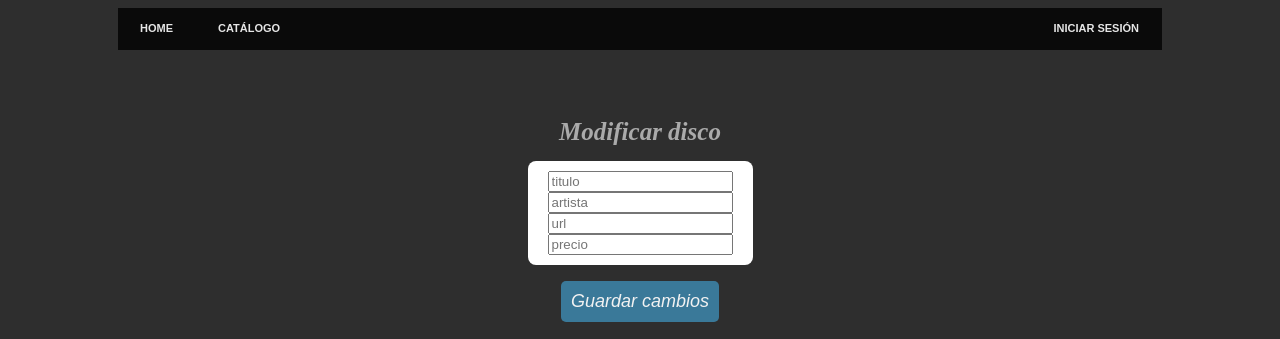
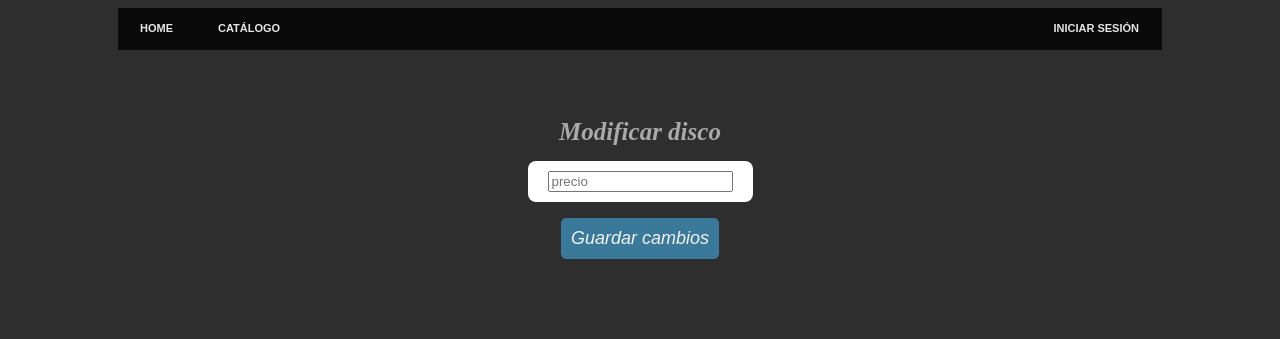
Before and after one commit to RedNova94/Proyecto_Web, a PHP site: page /modify.php?cd=1 in a window 1280 px wide. Shown: the top 339 px of the page. Run offline with PHP 8.4, Linux system fonts and the light colour scheme; data comes from the database, SQL or seed files in the repository.

```diff
--- a/modify.php
+++ b/modify.php
@@ -31,18 +31,9 @@
                 <div class="logo"><i>Modificar disco<i></i></div>
                 <!-- Main Form -->
 
-                    <form id="login-form" action="modify_disc.php?cd=<?php echo $_GET['cd']?>" class="text-left" method="post">
+                    <form id="login-form" action="modify_disc.php" class="text-left" method="post">
                         <div class="main-login-form">
                             <div class="login-group">
-                                <div class="form-group">
-                                    <input type="text" class="form-control" id="mod_titulo" name="add_titulo" placeholder="titulo">
-                                </div>
-                                <div class="form-group">
-                                    <input type="text" class="form-control" id="mod_artista" name="add_artista" placeholder="artista">
-                                </div>
-                                <div class="form-group">
-                                    <input type="text" class="form-control" id="mod_imagen" name="add_imagen" placeholder="url">
-                                </div>
                                 <div class="form-group">
                                     <input type="number" class="form-control" id="mod_precio" name="add_precio" placeholder="precio">
                                 </div>
--- a/shopping_cart.php
+++ b/shopping_cart.php
@@ -17,8 +17,8 @@ include_once ("session_header.php");
 include_once ("header.php");
 }
 
-if(isset($_GET['id'])){
-    $id=$_GET['id'];
+if(isset($_POST["cd_id"])){
+    $id=$_POST["cd_id"];
 }
 	include 'database/database_connection.php';
 	if(isset($_SESSION['carrito'])){
@@ -153,5 +153,5 @@ if(isset($_GET['id'])){
     ?> </table> <?php
     echo '<center class="empty"><h2>Total: '.$total.'</h2></center>';
     ?>
-  <center><a href="disc_catalog.php">Ver catalogo</a></center>
+  <center><a href="disc_catalog.php">Volver al catálogo</a></center>
 </div>
```
Also changed, not shown: disc_catalog.php (+5 -3 lines), modify_disc.php (+3 -7 lines).
